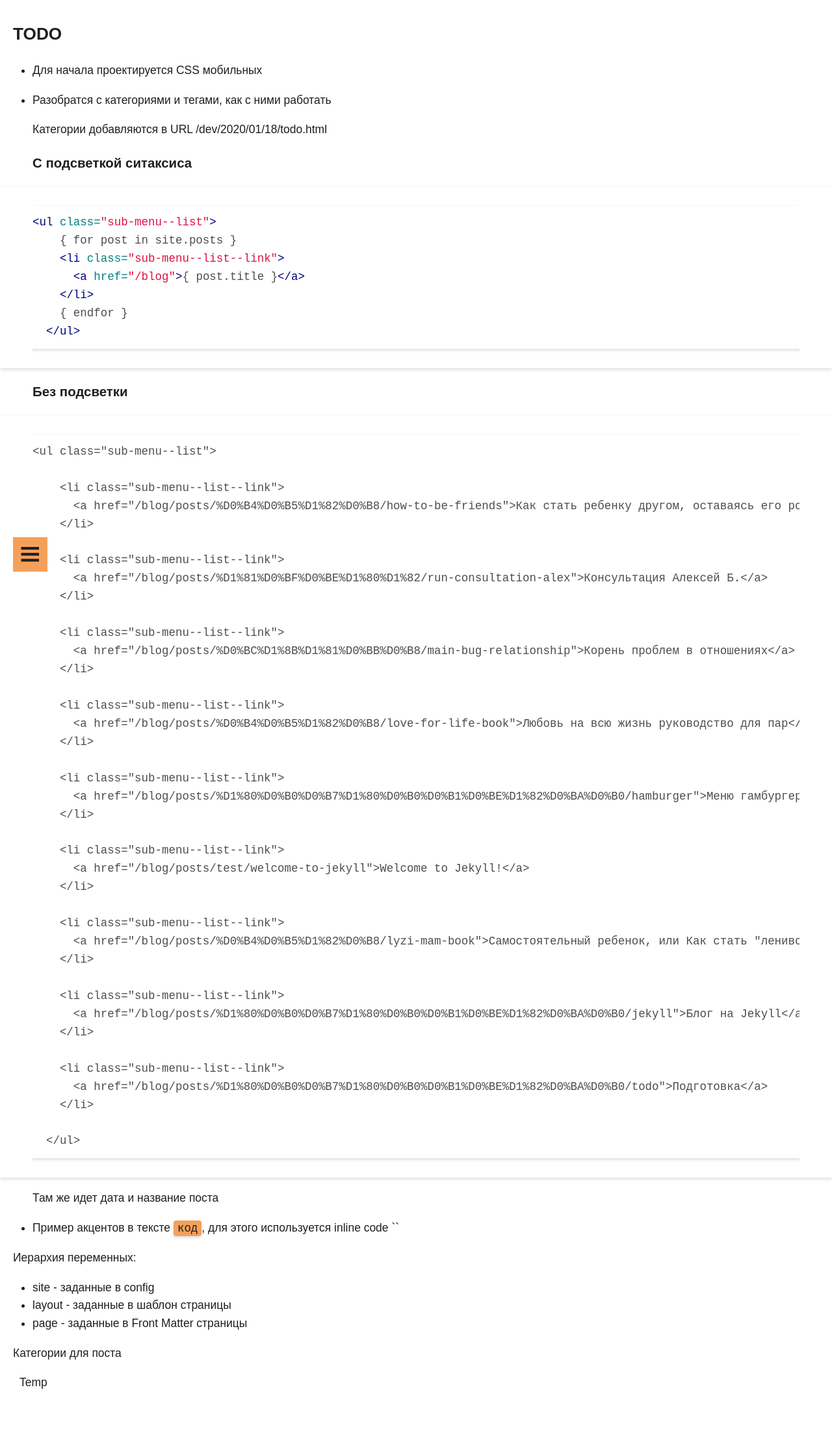
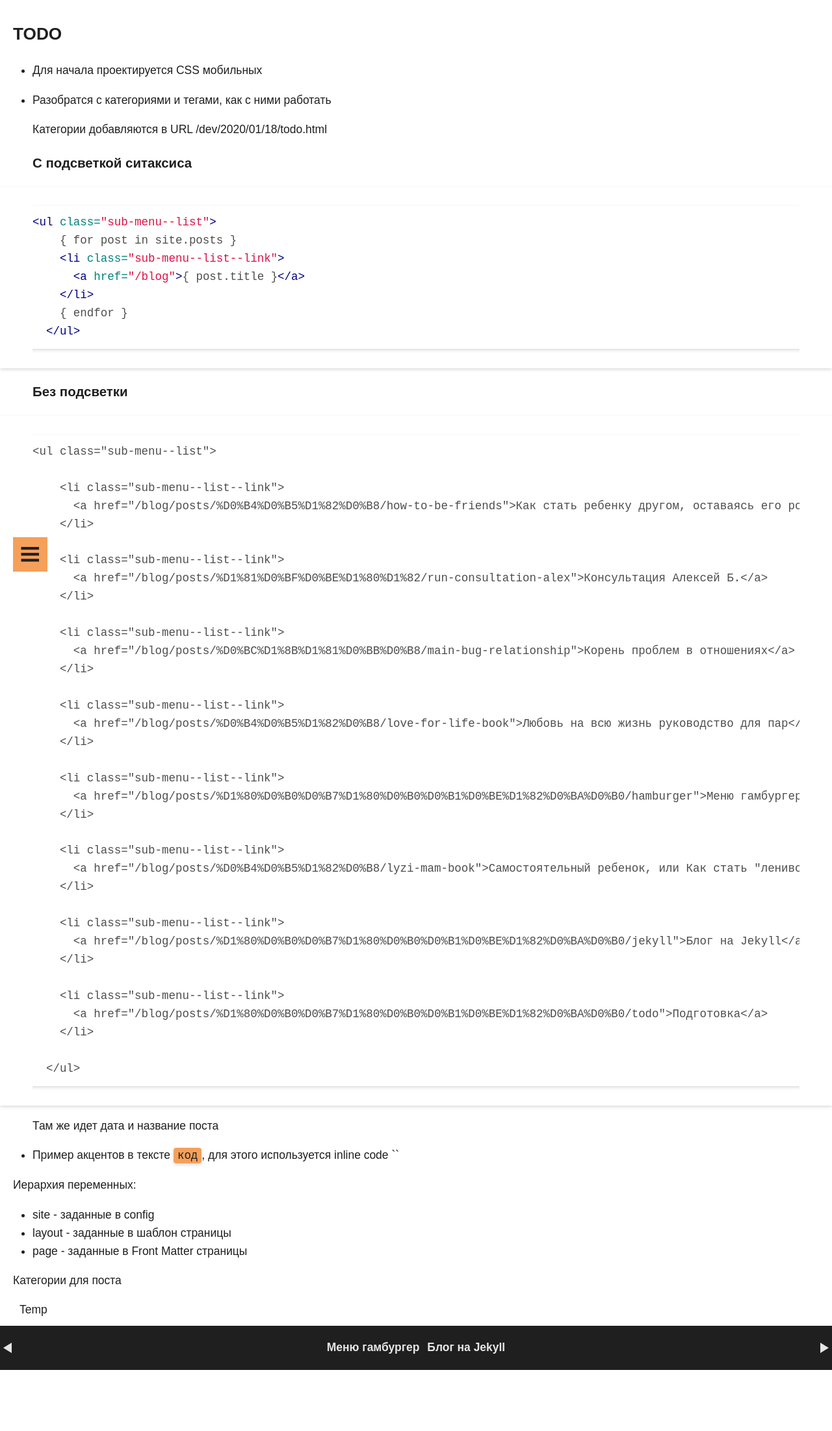
Before and after one commit to guest363/blog, a Jekyll site: the page built from _posts/2020-01-18-todo.md, in a window 1280 px wide. Shown: the whole page at 65% size. Built offline with Jekyll 4.4.1, drawn with Linux system fonts in a browser that asks for light colours; after the commit the page ends 2109 px from its top, so only the background shows below that.

Commit message:
начал делать футтер

```diff
--- a/_includes/footer.html
+++ b/_includes/footer.html
@@ -1,3 +1,11 @@
-<footer>
-
+<footer class="flex-center">
+    <div class="footer--nav">
+        {% assign posts = site.posts | where_exp:"item",
+        "item.categories contains page.categories[0]" %}
+        {% assign postsFiltred = posts | where_exp:"item",
+        "item.title != page.title" %}
+        {% assign postsFiltredLimited = postsFiltred limit:2 %}
+        <div class="footer--nav--item footer--nav--item__before"><a href="{{site.baseurl}}{{postsFiltredLimited[0].url}}">{{postsFiltredLimited[0].title}}</a></div>
+        <div class="footer--nav--item footer--nav--item__after"><a href="{{site.baseurl}}{{postsFiltredLimited[1].url}}">{{postsFiltredLimited[1].title}}</a></div>
+    </div>
 </footer>
--- a/_includes/head.html
+++ b/_includes/head.html
@@ -5,6 +5,7 @@
 <link rel="stylesheet" type="text/css" href="{{ site.baseurl }}/css/hamburger.css">
 <link rel="stylesheet" type="text/css" href="{{ site.baseurl }}/css/nav.css">
 <link rel="stylesheet" type="text/css" href="{{ site.baseurl }}/css/syntax.css">
+<link rel="stylesheet" type="text/css" href="{{ site.baseurl }}/css/footer.css">
 <meta name="viewport" content="width=device-width">
 <meta charset="utf-8">
 <meta name="description" content="Пишу о спорте, воспитании детей, программировании,
--- a/css/constants.css
+++ b/css/constants.css
@@ -12,4 +12,7 @@ html {
     --padding-list: 30px;
 
     --table--border: 1px solid #eceeef;
+    --placeholder-white-color: #e7e6e6;
+    --placeholder-white-bg-color: #6f6f6f;
+    --font-size: calc(14px + (22 - 14) * ((100vw - 300px) / (2560 - 300)));
 }
--- a/css/fonts.css
+++ b/css/fonts.css
@@ -1,7 +1,7 @@
 html {
     /* font-size: calc([minimum size] + ([maximum size] - [minimum size]) *
         ((100vw - [minimum viewport width]) / ([maximum viewport width] - [minimum viewport width]))); */
-    font-size: calc(14px + (22 - 14) * ((100vw - 300px) / (2560 - 300)));
+    font-size: var(--font-size);
     font-family: sans-serif;
     color: var(--color-black);
 }
--- /dev/null
+++ b/css/footer.css
@@ -0,0 +1,45 @@
+footer {
+    position: relative;
+    padding: 10px 0;
+    margin-top: 10px;
+    background-color: var(--color-black);
+  }
+footer a {
+    text-decoration: none;
+    color: var(--placeholder-white-color);
+    font-weight: bold;
+}
+.footer--nav{
+  display: flex;
+  flex-direction: row;
+  justify-content: center;
+  align-items: flex-start;
+}
+.footer--nav--item{
+  padding: 10px 6px;
+  display: flex;
+  align-items: center;
+  cursor: pointer;
+}
+.footer--nav--item__before::before{
+  content: "";
+  width: 0;
+  display: block;
+  height: 0;
+  border-top: calc(var(--font-size) * 0.5) solid transparent;
+  border-bottom: calc(var(--font-size) * 0.5 ) solid transparent;
+  border-right: calc(var(--font-size) * 0.8) solid var(--placeholder-white-color);
+  position: absolute;
+  left: 5px;
+}
+.footer--nav--item__after::after{
+  content: "";
+  width: 0;
+  display: block;
+  height: 0;
+  border-bottom: calc(var(--font-size) * 0.5) solid transparent;
+  border-top: calc(var(--font-size) * 0.5) solid transparent;
+  border-left: calc(var(--font-size) * 0.8) solid var(--placeholder-white-color);
+  position: absolute;
+  right: 5px;
+}
--- a/css/nav.css
+++ b/css/nav.css
@@ -79,7 +79,7 @@
     display: block;
 }
 .logo{
-    fill: var(--color-accent);
+    fill: black;
     width: 100%;
     box-sizing: border-box;
     width: 120px;
--- a/css/style.css
+++ b/css/style.css
@@ -6,15 +6,11 @@ body {
     height: 100%;
     margin: 0;
 }
-footer {
-  position: relative;
-}
 article{
     box-sizing: border-box;
     width: 100%;
     padding: 0 var(--text-side);
     min-height: 100%;
-    margin-bottom: 50px;
 }
 img {
     object-fit: contain;
@@ -68,7 +64,7 @@ code.highlighter-rouge {
 .blog {
    display: flex;
    flex-direction: column;
-   padding: 10px 0;
+   padding: 10px  0 0 0;
 }
 .tags{
     display: flex;
@@ -101,3 +97,9 @@ td {
     border-top: var(--table--border);
     padding: 10px;
 }
+.flex-center {
+    display: flex;
+    flex-direction: column;
+    justify-content: center;
+    align-items: center;
+}
```
Also changed, not shown: _posts/2020-01-18-welcome-to-jekyll.markdown (deleted, +0 -30 lines), css/grids.css (added, +8 -0 lines).
